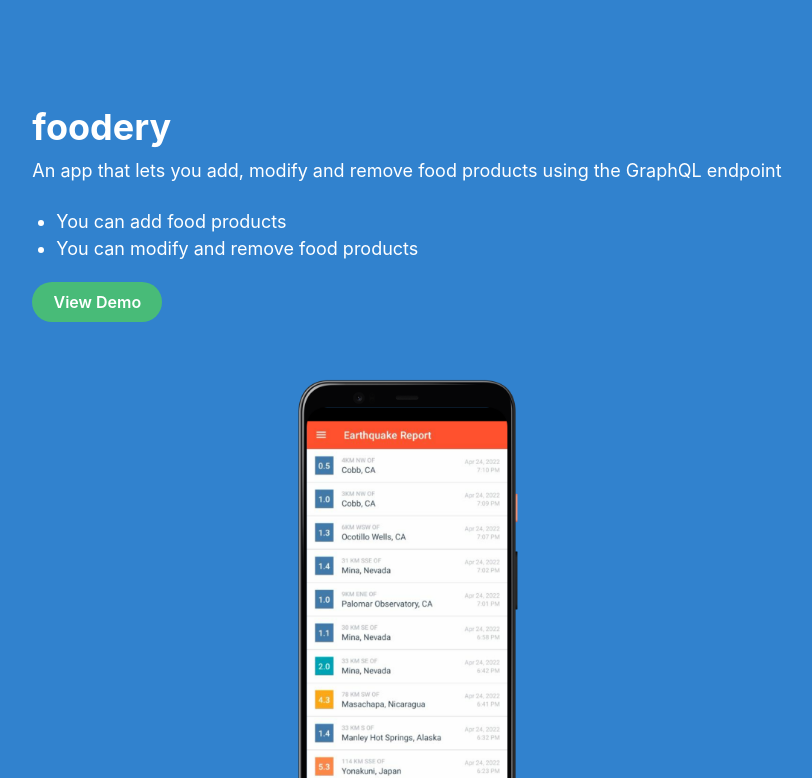
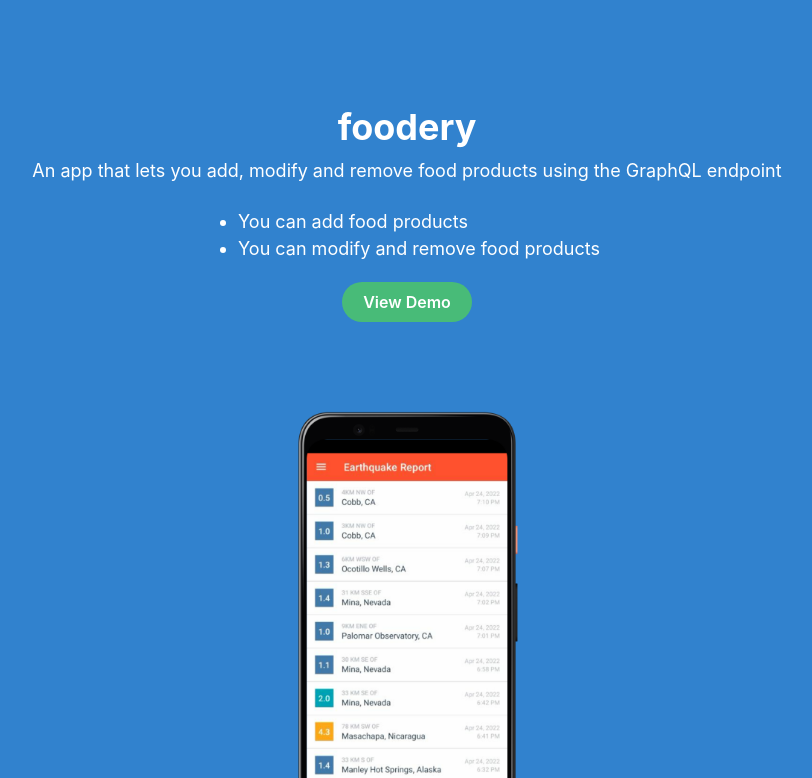
Before and after one commit to iansui2/my-portfolio, a Next.js app: page / in a window 1280 px wide. Shown: the part 4682-5460 px from the top of the page, without its empty margins (233-1045 px from the left). Built offline with nearby package versions, Linux system fonts and the light colour scheme.

Commit message:
Updated Projects Section

```diff
--- a/components/Footer.js
+++ b/components/Footer.js
@@ -37,7 +37,7 @@
         <Spacer />
         <HStack spacing={1} fontWeight="bold">
           <Text>Last Updated on</Text>
-          <Text color="blue.500" cursor="default" _hover={{ transform: 'scale(1.05)' }}>June 25, 2022</Text>
+          <Text color="blue.500" cursor="default" _hover={{ transform: 'scale(1.05)' }}>June 28, 2022</Text>
         </HStack>
       </Stack>
     </Container>
--- a/components/Header.js
+++ b/components/Header.js
@@ -92,7 +92,20 @@
               {
                 links.map((link, linkKey) => (
                   <Link key={linkKey} href={link.href} passHref>
-                    <Button variant="link" fontSize="lg" color={chosenLink == link.title ? 'blue.500' : mode('black', 'white')} _focus={{ borderColor: 'blue.500' }} borderColor="blue.500" borderBottomWidth={chosenLink == link.title ? 4 : 0} _hover={{ color: 'blue.500', borderBottomWidth: 4, borderColor: 'blue.500' }} onClick={() => setChosenLink(link.title)}>{link.title}</Button>
+                    <Button
+                      variant="link"
+                      fontSize="lg"
+                      color={chosenLink == link.title ? 'blue.500' : mode('black', 'white')}
+                      _focus={{ borderColor: 'blue.500' }}
+                      borderColor="blue.500"
+                      borderBottomWidth={chosenLink == link.title ? 4 : 0}
+                      _hover={{ color: 'blue.500', borderBottomWidth: 4, borderColor: 'blue.500' }}
+                      onClick={() => {
+                        onClose()
+                        setChosenLink(link.title)
+                      }}>
+                        {link.title}
+                    </Button>
                   </Link>
                 ))
               }
@@ -128,7 +141,7 @@
           <Link href="/" passHref>
             <HStack spacing={4}>
               <Image h="50px" src={image} alt="Ian Sui Icon" />
-              <Heading size="lg" color="blue.500">Ian Sui</Heading>
+              <Heading size="lg" color="blue.500" w="150px">Ian Sui</Heading>
             </HStack>
           </Link>
           <Spacer />
--- a/components/sections/Projects.js
+++ b/components/sections/Projects.js
@@ -1,4 +1,5 @@
-import { Box, Container, VStack, Heading, Text, HStack, Image, Button, Stack, Center, UnorderedList, ListItem } from "@chakra-ui/react";
+import { Box, Container, VStack, Heading, Text, HStack, Image, Button, Stack, Center, UnorderedList, ListItem, useBreakpointValue } from "@chakra-ui/react";
+import { useState } from "react";
 import { Slide } from "react-reveal";
 
 const projectsData = [
@@ -10,6 +11,7 @@
       "You can modify and remove food products"
     ],
     image: "../images/foodery.png",
+    smallImage: "../images/foodery-iphone.png",
     href: "https://foodery-roan.vercel.app/"
   },
   {
@@ -32,7 +34,6 @@
       "You can add a category for a note"
     ],
     image: "../images/my-notes.png",
-    smallImage: "../images/foodery-iphone.png",
     file: "../files/my-notes.apk"
   }
 ]
@@ -42,13 +43,16 @@
     <Container maxW="container.lg" centerContent>
       <VStack align="center">
         <Heading size="2xl" mb={12}>Projects</Heading>
-        <VStack align={{ base: 'center', md: 'start' }} spacing={12} pb={16}>
+        <VStack align={{ base: 'center', md: 'start' }} spacing={20} pb={16}>
           <Slide left duration={1000}>
             {
-              projectsData.map((data, dataKey) => (
+              projectsData.map((data, dataKey) => {
+                const imageData = useBreakpointValue({ base: data.smallImage ? data.smallImage : data.image, md: data.image })
+
+                return (
                   <VStack key={dataKey} direction={{ base: 'column', md: 'row' }} align="center" w={{ base: 'auto', md: 'container.md', lg: 'container.lg' }} spacing={12}>
-                  <Image src={data.image} h="500px" alt={data.title} />
-                  <VStack align={{ base: 'center', md: 'start' }}>
+                    <Image src={imageData} h="500px" alt={data.title} />
+                    <VStack align="center">
                       <Heading>{data.title}</Heading>
                       <Text pb={4} fontSize="lg">{data.description}</Text>
                       <UnorderedList pl={6} pb={3}>
@@ -59,7 +63,8 @@
                       <Button as="a" href={data.file ? data.file : data.href} target="_blank" rounded="full" minW="130px" bgColor="green.400" _hover={{ bgColor: 'green.100' }} _active={{ bgColor: 'green.100' }} _focus={{ borderColor: 'green.400' }}>{data.file ? 'Download' : 'View Demo'}</Button>
                     </VStack>
                   </VStack>
-              ))
+                )
+              })
             }
           </Slide>
         </VStack>
```
Also changed, not shown: public/images/foodery-iphone.png (added). Lines whose indentation alone changed are shown as unchanged.
